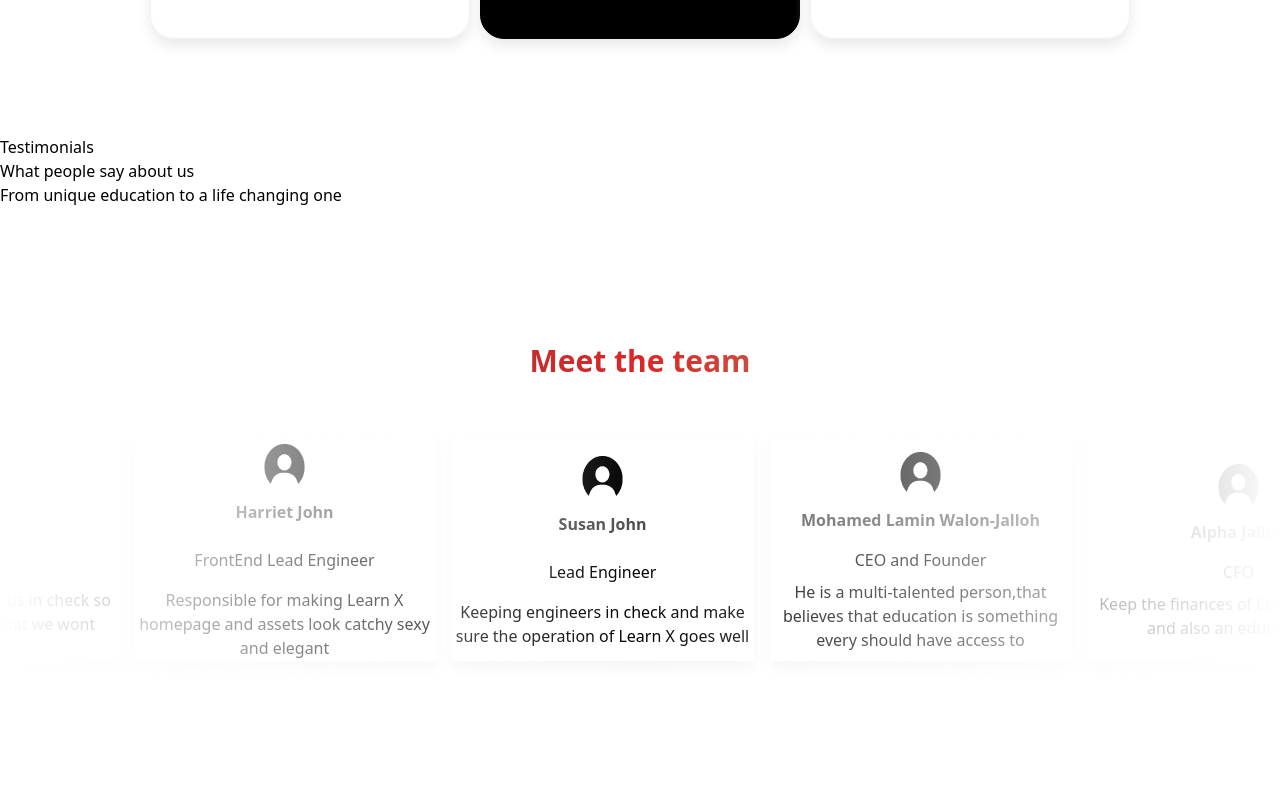
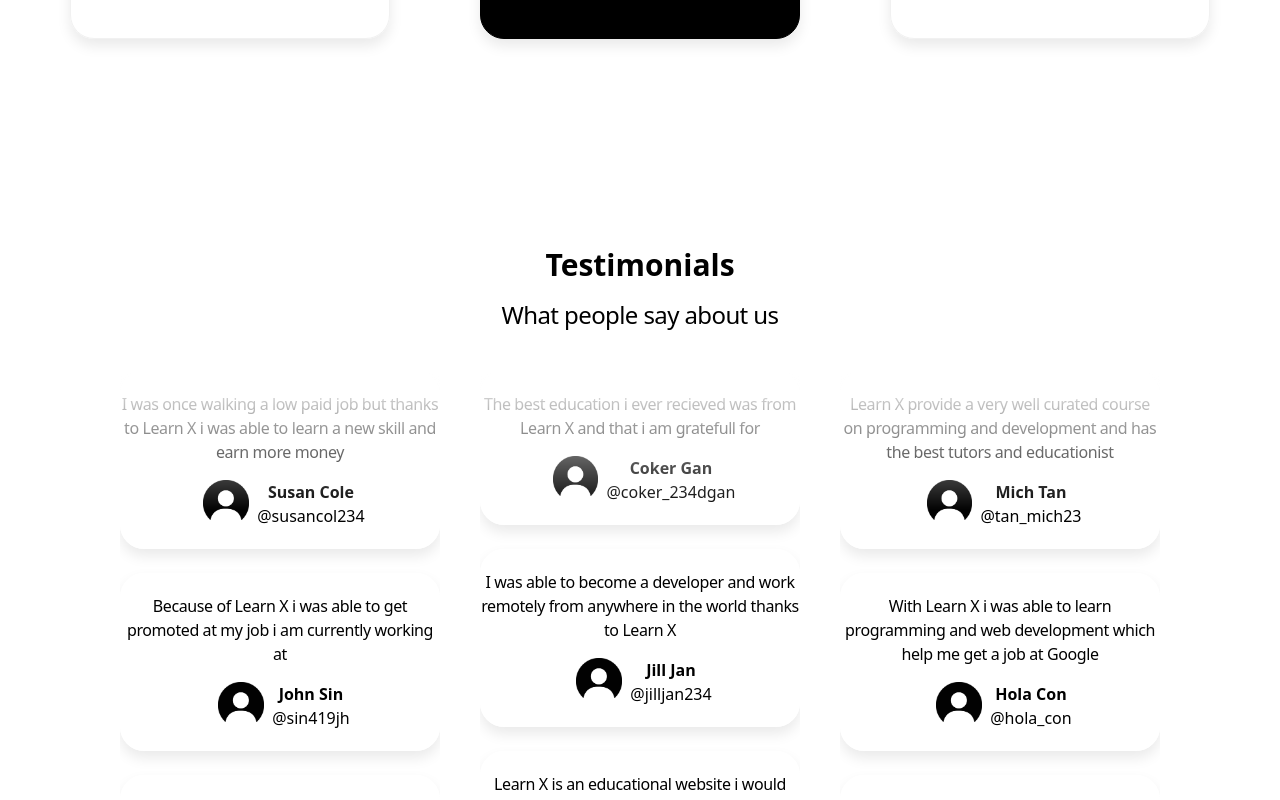
Before and after one commit to walonjalloh/startup21_landing_page_for_bounty, a React (Vite) app: page / in a window 1280 px wide. Shown: the part 3500-4300 px from the top of the page. Built offline with nearby package versions, Linux system fonts and the light colour scheme.

Commit message:
add testimonial section

```diff
--- a/src/components/MeetTeam.jsx
+++ b/src/components/MeetTeam.jsx
@@ -15,92 +15,92 @@ function MeetTeam() {
             translateX: '-50%',
         }}
         transition={{
-            duration: 10,
+            duration: 20,
             repeat:Infinity,
             ease: 'linear',
             repeatType: 'loop',
         }}
         className="flex flex-none gap-4 pr-4">
                 <div className="flex flex-col justify-center items-center border border-white/50 shadow-[0_7px_14px_#f4f4f4] my-4 ">
-                    <img src={team} alt="img" className="h-10 w-10 my-2" />
+                    <img src={team} alt="img" className="h-10  my-2" />
                     <h2 className="font-bold text-black/70 my-2">Mohamed Lamin Walon-Jalloh</h2>
                     <p className="font-medium text-md my-2">CEO and Founder</p>
                     <p className="w-[300px] text-center">He is a multi-talented person,that believes that education is something every should have access to</p>
                 </div>
                 <div className="flex flex-col justify-center items-center border border-white/50 shadow-[0_7px_14px_#f4f4f4] my-4 ">
-                    <img src={team} alt="img" className="h-10 w-10 my-2" />
+                    <img src={team} alt="img" className="h-10  my-2" />
                     <h2 className="font-bold text-black/70 my-2">Alpha Jalloh</h2>
                     <p className="font-medium text-md my-2">CFO</p>
                     <p className="w-[300px] text-center">Keep the finances of Learn X in check and also an educationist</p>
                 </div>
                  <div className="flex flex-col justify-center items-center border border-white/50 shadow-[0_7px_14px_#f4f4f4] my-4 ">
-                    <img src={team} alt="img" className="h-10 w-10 my-2" />
+                    <img src={team} alt="img" className="h-10  my-2" />
                     <h2 className="font-bold text-black/70 my-2">John Doe</h2>
                     <p className="font-medium text-md my-2">Education Analyst</p>
                     <p className="w-[300px] text-center">Responsible for curating and making sure Learn X give the best education possible at low cost</p>
                 </div>
                  <div className="flex flex-col justify-center items-center border border-white/50 shadow-[0_7px_14px_#f4f4f4] my-4 ">
-                    <img src={team} alt="img" className="h-10 w-10 my-2" />
+                    <img src={team} alt="img" className="h-10  my-2" />
                     <h2 className="font-bold text-black/70 my-2">Coker Mitch</h2>
                     <p className="font-medium text-md  my-2">Head Of BackEnd Engineering</p>
                     <p className="w-[300px] text-center">Responsible for making sure Learn X is alway online and ready to deliver to student at any time and anywhere</p>
                 </div>
                  <div className="flex flex-col justify-center items-center border border-white/50 shadow-[0_7px_14px_#f4f4f4] my-4 ">
-                    <img src={team} alt="img" className="h-10 w-10 my-2" />
+                    <img src={team} alt="img" className="h-10  my-2" />
                     <h2 className="font-bold text-black/70 my-2">Jane Doe</h2>
                     <p className="font-medium text-md my-4 ">PRO</p>
                     <p className="w-[300px] text-center">She is the one that keep us in check so we do not say things that we wont deliver on.</p>
                 </div>
                 <div className="flex flex-col justify-center items-center border border-white/50 shadow-[0_7px_14px_#f4f4f4]  my-4 ">
-                    <img src={team} alt="img" className="h-10 w-10 my-2"  />
+                    <img src={team} alt="img" className="h-10  my-2"  />
                     <h2 className="font-bold text-black/70 my-2">Harriet John</h2>
                     <p className="font-medium text-md my-4 ">FrontEnd Lead Engineer</p>
                     <p className="w-[300px] text-center">Responsible for making Learn X homepage and assets look catchy sexy and elegant</p>
                 </div>
                 <div className="flex flex-col justify-center items-center border border-white/50 shadow-[0_7px_14px_#f4f4f4] my-4  ">
-                    <img src={team} alt="img" className="h-10 w-10 my-2" />
+                    <img src={team} alt="img" className="h-10  my-2" />
                     <h2 className="font-bold text-black/70 my-2">Susan John</h2>
                     <p className="font-medium text-md my-4 ">Lead Engineer</p>
                     <p className="w-[300px] text-center">Keeping engineers in check and make sure the operation of Learn X goes well</p>
                 </div>
                 <div className="flex flex-col justify-center items-center border border-white/50 shadow-[0_7px_14px_#f4f4f4] my-4 ">
-                    <img src={team} alt="img" className="h-10 w-10 my-2" />
+                    <img src={team} alt="img" className="h-10  my-2" />
                     <h2 className="font-bold text-black/70 my-2">Mohamed Lamin Walon-Jalloh</h2>
                     <p className="font-medium text-md my-2">CEO and Founder</p>
                     <p className="w-[300px] text-center">He is a multi-talented person,that believes that education is something every should have access to</p>
                 </div>
                 <div className="flex flex-col justify-center items-center border border-white/50 shadow-[0_7px_14px_#f4f4f4] my-4 ">
-                    <img src={team} alt="img" className="h-10 w-10 my-2" />
+                    <img src={team} alt="img" className="h-10  my-2" />
                     <h2 className="font-bold text-black/70 my-2">Alpha Jalloh</h2>
                     <p className="font-medium text-md my-2">CFO</p>
                     <p className="w-[300px] text-center">Keep the finances of Learn X in check and also an educationist</p>
                 </div>
                  <div className="flex flex-col justify-center items-center border border-white/50 shadow-[0_7px_14px_#f4f4f4] my-4 ">
-                    <img src={team} alt="img" className="h-10 w-10 my-2" />
+                    <img src={team} alt="img" className="h-10  my-2" />
                     <h2 className="font-bold text-black/70 my-2">John Doe</h2>
                     <p className="font-medium text-md my-2">Education Analyst</p>
                     <p className="w-[300px] text-center">Responsible for curating and making sure Learn X give the best education possible at low cost</p>
                 </div>
                  <div className="flex flex-col justify-center items-center border border-white/50 shadow-[0_7px_14px_#f4f4f4] my-4 ">
-                    <img src={team} alt="img" className="h-10 w-10 my-2" />
+                    <img src={team} alt="img" className="h-10  my-2" />
                     <h2 className="font-bold text-black/70 my-2">Coker Mitch</h2>
                     <p className="font-medium text-md  my-2">Head Of BackEnd Engineering</p>
                     <p className="w-[300px] text-center">Responsible for making sure Learn X is alway online and ready to deliver to student at any time and anywhere</p>
                 </div>
                  <div className="flex flex-col justify-center items-center border border-white/50 shadow-[0_7px_14px_#f4f4f4] my-4 ">
-                    <img src={team} alt="img" className="h-10 w-10 my-2" />
+                    <img src={team} alt="img" className="h-10  my-2" />
                     <h2 className="font-bold text-black/70 my-2">Jane Doe</h2>
                     <p className="font-medium text-md my-4 ">PRO</p>
                     <p className="w-[300px] text-center">She is the one that keep us in check so we do not say things that we wont deliver on.</p>
                 </div>
                 <div className="flex flex-col justify-center items-center border border-white/50 shadow-[0_7px_14px_#f4f4f4]  my-4 ">
-                    <img src={team} alt="img" className="h-10 w-10 my-2"  />
+                    <img src={team} alt="img" className="h-10  my-2"  />
                     <h2 className="font-bold text-black/70 my-2">Harriet John</h2>
                     <p className="font-medium text-md my-4 ">FrontEnd Lead Engineer</p>
                     <p className="w-[300px] text-center">Responsible for making Learn X homepage and assets look catchy sexy and elegant</p>
                 </div>
                 <div className="flex flex-col justify-center items-center border border-white/50 shadow-[0_7px_14px_#f4f4f4] my-4  ">
-                    <img src={team} alt="img" className="h-10 w-10 my-2" />
+                    <img src={team} alt="img" className="h-10  my-2" />
                     <h2 className="font-bold text-black/70 my-2">Susan John</h2>
                     <p className="font-medium text-md my-4 ">Lead Engineer</p>
                     <p className="w-[300px] text-center">Keeping engineers in check and make sure the operation of Learn X goes well</p>
--- a/src/components/Services.jsx
+++ b/src/components/Services.jsx
@@ -11,7 +11,7 @@ function Services() {
             <p className="mt-6 font-sm mx-auto max-w-[540px] text-xl text-center tracking-tight">Free forever.
                 Upgrade for better learning and
                  certificate and good mentorship program</p>
-            <div className="flex flex-col gap-[10px] items-center mt-12 lg:flex-row lg:items-end  lg:justify-center">
+            <div className="flex flex-col gap-[10px] items-center mt-12 lg:flex-row lg:items-end lg:gap-[90px] lg:justify-center">
                 {pricingTiers.map((card) => (
                     <div className= {twMerge("p-10 border border-[#f1f1f1] rounded-3xl shadow-[0_7px_14px_#EAEAEA] max-w-xs hover:scale-125", card.inverse && 'bg-black border-black text-white')} key={card.key}>
                         <div className="flex justify-between">
--- a/src/components/Testimonials.jsx
+++ b/src/components/Testimonials.jsx
@@ -1,5 +1,6 @@
 import testimonial from "../utils/testimonial"
 import { v4 as uuidv4 } from 'uuid';
+import { motion } from "framer-motion";
 
 const table1 = testimonial.slice(0,3);
 const table2 = testimonial.slice(3,6);
@@ -7,14 +8,56 @@ const table3 = testimonial.slice(6,9);
 
 function Testimonials() {
   return (
-    <section>
+    <section className="py-24 mx-2 flex flex-col justify-center items-center">
       <div>
-        <div>Testimonials</div>
-        <h1>What people say about us </h1>
-        <p>From unique education to a life changing one</p>
         <div>
-
+          <div className="text-center font-extrabold text-3xl py-4 ">Testimonials</div>
+          <h1 className="text-center font-medium text-2xl tracking-tight">What people say about us </h1>
         </div>
+          <div className="flex justify-center  gap-6 lg:gap-10">
+             <div className="flex flex-col gap-6 mt-10 [mask-image:linear-gradient(to_bottom,transparent,black_25%,black_75%,transparent)] ">
+              {table1.map((table)=> (
+                <div className="py-5 flex flex-col border border-white justify-center items-center rounded-3xl shadow-[0_7px_14px_#EAEAEA]  max-w-xs" key={uuidv4}>
+                  <p className="text-center font-medium tracking-tight">{table.text}</p>
+                  <div className="flex flex-row justify-start items-start mx-2 mt-4">
+                    <img src={table.img} alt="img" className="h-10 mx-2"/>
+                    <div>
+                      <h1 className="font-bold text-md text-center">{table.name}</h1>
+                      <p className="font-medium text-md text-center">{table.username}</p>
+                    </div>
+                  </div>
+                </div>
+              ))}
+            </div>
+            <div className="hidden md:flex flex-col gap-6  mt-10 [mask-image:linear-gradient(to_bottom,transparent,black_25%,black_75%,transparent)] ">
+              {table2.map((table)=> (
+                <div className="py-5 flex flex-col border border-white justify-center items-center rounded-3xl shadow-[0_7px_14px_#EAEAEA] max-w-xs" key={uuidv4}>
+                  <p className="text-center font-medium tracking-tight">{table.text}</p>
+                  <div className="flex flex-row justify-start items-start mx-2 mt-4">
+                    <img src={table.img} alt="img" className="h-10 mx-2"/>
+                    <div>
+                      <h1 className="font-bold text-md text-center">{table.name}</h1>
+                      <p className="font-medium text-md text-center">{table.username}</p>
+                    </div>
+                  </div>
+                </div>
+              ))}
+            </div>
+            <div className="hidden lg:flex flex-col gap-6 mt-10 [mask-image:linear-gradient(to_bottom,transparent,black_25%,black_75%,transparent)] ">
+              {table3.map((table)=> (
+                <div className="py-5 flex flex-col border border-white justify-center items-center rounded-3xl shadow-[0_7px_14px_#EAEAEA]  max-w-xs" key={uuidv4}>
+                  <p className="text-center font-medium tracking-tight">{table.text}</p>
+                  <div className="flex flex-row justify-start items-start mx-2 mt-4">
+                    <img src={table.img} alt="img" className="h-10 mx-2"/>
+                    <div>
+                      <h1 className="font-bold text-md text-center">{table.name}</h1>
+                      <p className="font-medium text-md text-center">{table.username}</p>
+                    </div>
+                  </div>
+                </div>
+              ))}
+            </div>
+          </div>
       </div>
     </section>
   )
```
